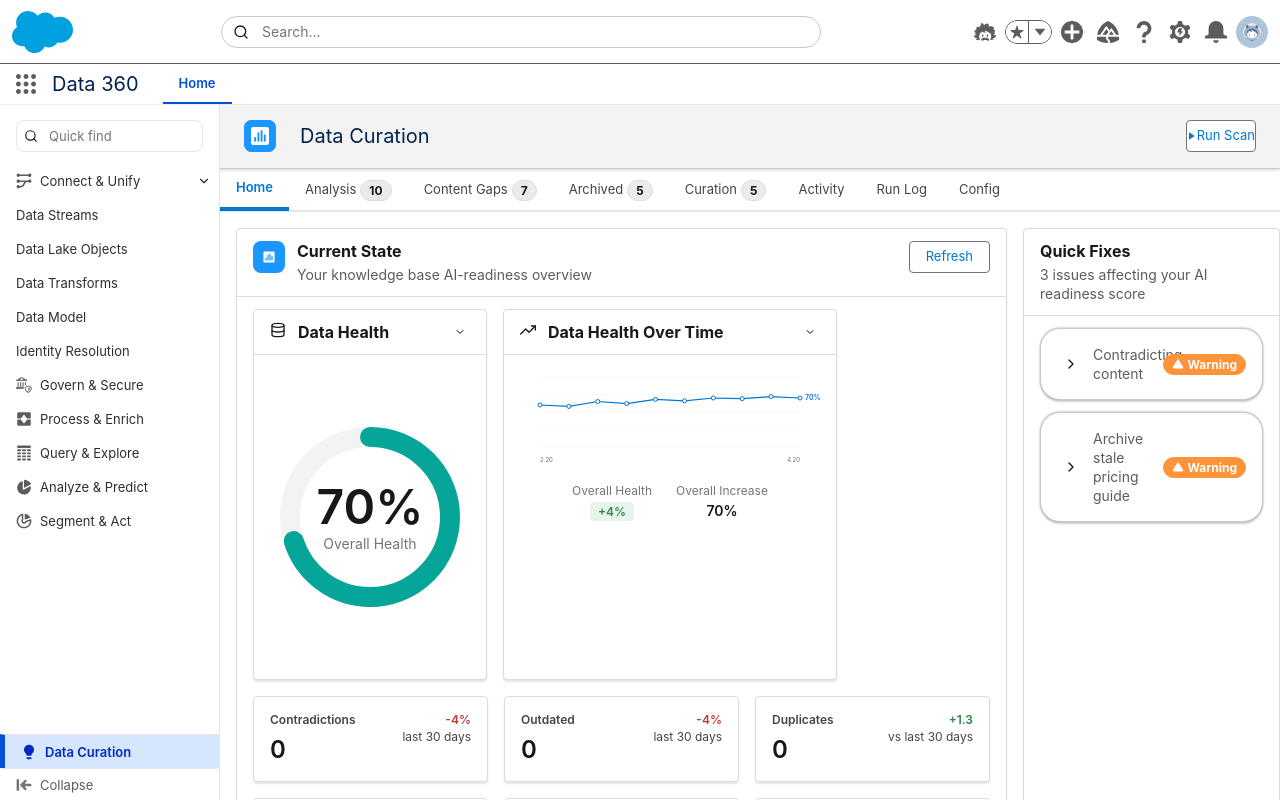
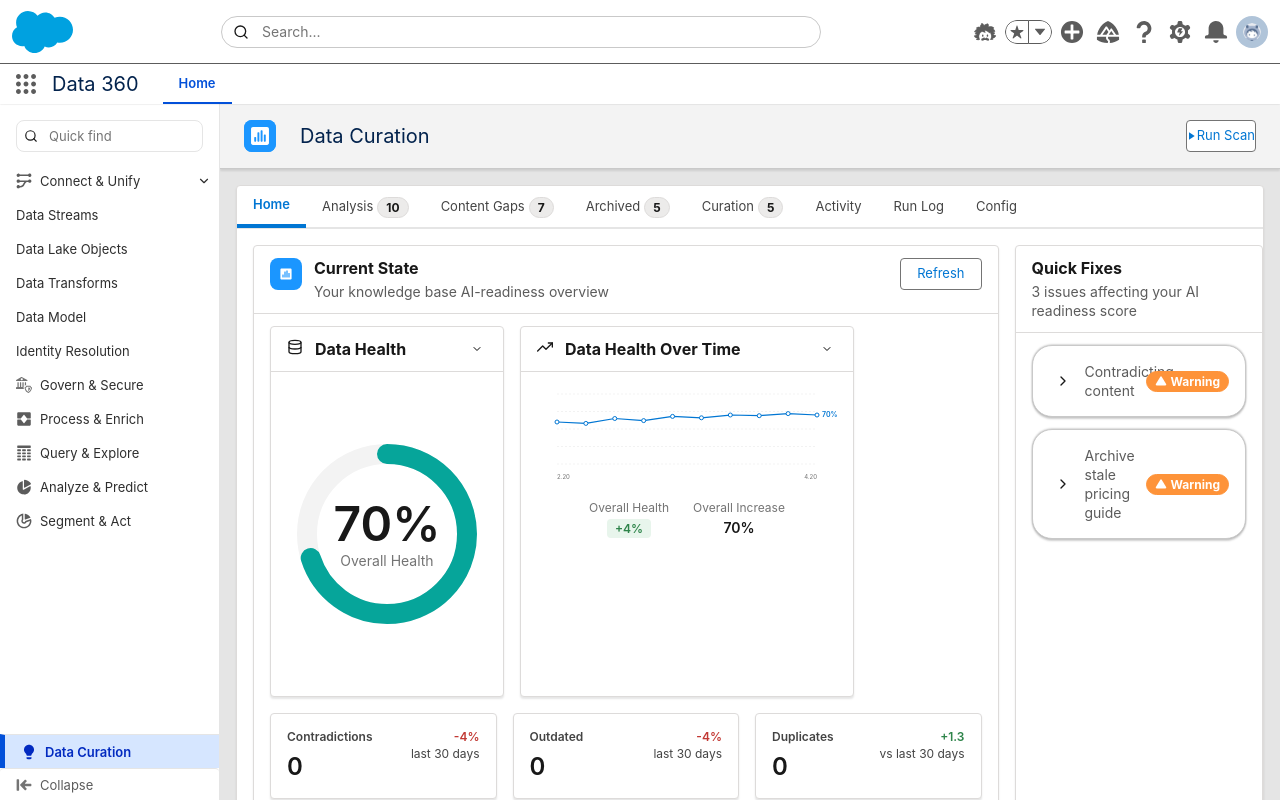
Before and after one commit to NoamVin602/TEST_Agent-ready-data, a Next.js app: page / in a window 1280 px wide. Built offline with nearby package versions, Linux system fonts and the light colour scheme.

Commit message:
Move tabs inside main card and update background: Change background to rgba(229,229,229,1), wrap TabNavigation and content in main SLDS card, position tabs in card header, update tab background to transparent for card integration

```diff
--- a/app/components/shared/TabNavigation.tsx
+++ b/app/components/shared/TabNavigation.tsx
@@ -21,22 +21,7 @@
   };
 
   return (
-    <div
-      className="slds-tabs_default"
-      style={{
-        position: 'sticky',
-        top: '64px', // Sticks below PageHeader (64px) within scrollable area
-        zIndex: 899,
-        width: '100%',
-      }}
-    >
-      <div
-        style={{
-          maxWidth: '1440px',
-          margin: '0 auto',
-          width: '100%',
-        }}
-      >
+    <div className="slds-tabs_default" style={{ width: '100%' }}>
       <ul className="slds-tabs_default__nav" role="tablist">
         {tabs.map((tab) => {
           const isActive = activeTab === tab.id;
@@ -66,6 +51,5 @@
         })}
       </ul>
     </div>
-    </div>
   );
 }
--- a/app/components/views/HomeView.tsx
+++ b/app/components/views/HomeView.tsx
@@ -161,14 +161,12 @@
     <div
       className="slds-grid"
       style={{
-        padding: 'var(--slds-g-spacing-4)',
+        padding: 0,
         display: 'flex',
         gap: 'var(--slds-g-spacing-4)',
         height: '100%',
-        maxWidth: '1440px',
-        margin: '0 auto',
         width: '100%',
-        backgroundColor: 'var(--slds-g-color-surface-container-1, #FFFFFF)'
+        backgroundColor: 'transparent'
       }}
     >
       {/* Left Column - Current State Dashboard (75%) */}
--- a/app/globals.css
+++ b/app/globals.css
@@ -374,8 +374,8 @@
    SLDS Tabs (Cosmos Pattern)
 ========================================== */
 .slds-tabs_default {
-  background-color: var(--slds-g-color-neutral-base-100);
-  border-bottom: 1px solid var(--slds-g-color-border-2);
+  background-color: transparent;
+  border-bottom: 1px solid var(--slds-g-color-border-2, #dddbda);
 }
 
 .slds-tabs_default__nav {
--- a/app/page.tsx
+++ b/app/page.tsx
@@ -160,7 +160,7 @@
     <div
       style={{
         minHeight: '100vh',
-        backgroundColor: 'var(--slds-g-color-surface-container-2)',
+        backgroundColor: 'rgba(229, 229, 229, 1)',
         display: 'flex',
         flexDirection: 'column'
       }}
@@ -168,22 +168,30 @@
       {/* Page Header */}
       <PageHeader onRunScan={handleRunScan} isScanning={isScanning} />
 
-      {/* Tab Navigation */}
-      <TabNavigation
-        tabs={TABS}
-        activeTab={activeTab}
-        onTabChange={setActiveTab}
-      />
-
-      {/* Tab Content - SLDS Surface Container Background */}
+      {/* Main Card Container with Tabs Inside */}
       <div style={{
         flex: 1,
         overflow: activeTab === "curation" ? "hidden" : 'auto',
         display: 'flex',
         flexDirection: 'column',
-        backgroundColor: 'var(--slds-g-color-surface-container-1, #FFFFFF)'
+        backgroundColor: 'rgba(229, 229, 229, 1)',
+        padding: 'var(--slds-g-spacing-4, 16px)',
       }}>
-        {renderTabContent()}
+        <article className="slds-card" style={{ maxWidth: '1440px', margin: '0 auto', width: '100%', display: 'flex', flexDirection: 'column', flex: 1 }}>
+          {/* Tabs in Card Header */}
+          <div className="slds-card__header" style={{ padding: 0, borderBottom: 'none' }}>
+            <TabNavigation
+              tabs={TABS}
+              activeTab={activeTab}
+              onTabChange={setActiveTab}
+            />
+          </div>
+
+          {/* Tab Content in Card Body */}
+          <div className="slds-card__body slds-card__body_inner" style={{ flex: 1, padding: 'var(--slds-g-spacing-4, 16px)', overflow: activeTab === "curation" ? "hidden" : 'auto' }}>
+            {renderTabContent()}
+          </div>
+        </article>
       </div>
 
       {/* Scan Progress Modal */}
```
Lines whose indentation alone changed are shown as unchanged.
